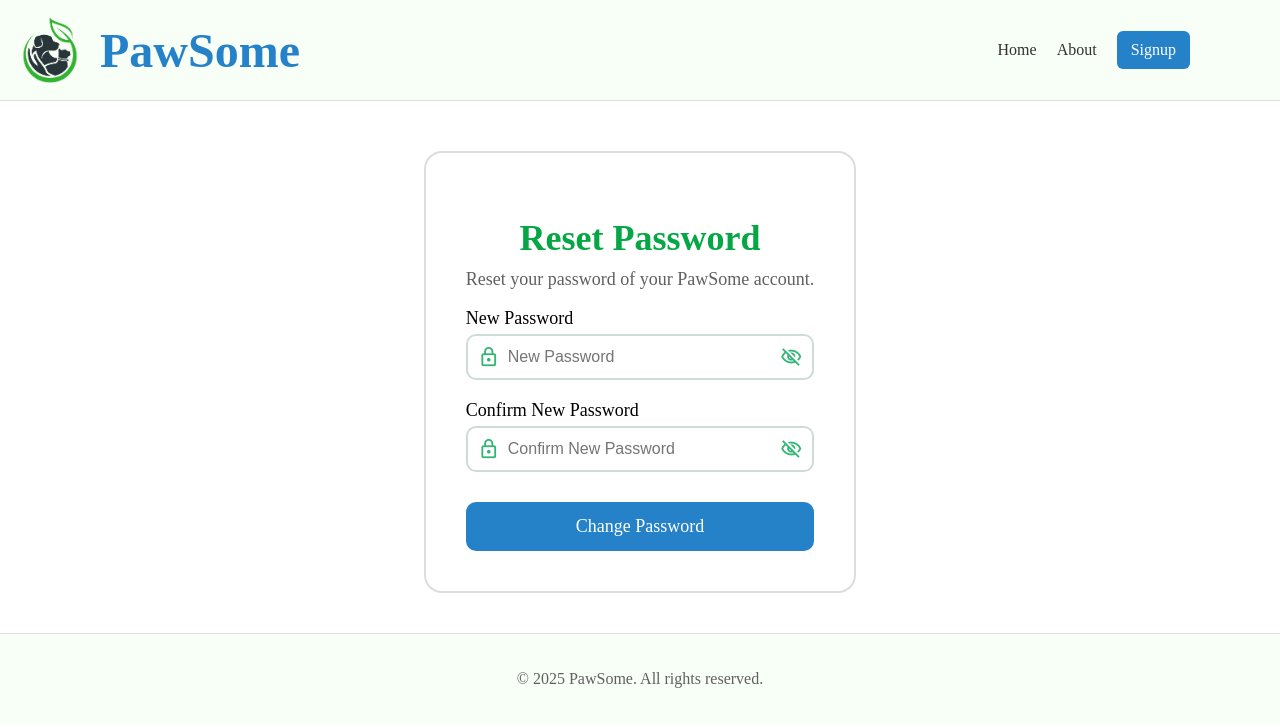
After one commit to Mubtasim36/PawSome-Project, a PHP site: page /forgot_password.html in a window 1280 px wide. The commit adds this page. Shown: the top 727 px of the page. Run offline with PHP 8.4, Linux system fonts and the light colour scheme.

Commit message:
Forgot Pass page done

```diff
--- /dev/null
+++ b/forgot_password.css
@@ -0,0 +1,189 @@
+html,
+body {
+  /* Ensures full height for body and html */
+  margin: 0;
+  padding: 0;
+  font-family: "Poppins";
+  background-color: #fefffe;
+  scroll-behavior: smooth; /* for smooth scrolling on clicking about button */
+}
+.header {
+  display: flex;
+  justify-content: space-between;
+  align-items: center;
+  padding: 10px 20px;
+  background-color: #f8fff6;
+  margin: 0px;
+  padding: 0px;
+  border-bottom: 1px solid #dddddd;
+}
+.SiteName {
+  display: flex;
+  align-items: center;
+  font-family: "Poppins";
+  font-size: 48px;
+  color: #2682c8;
+  margin: 0px;
+  padding: 0px;
+  font-weight: bold;
+  text-decoration: none;
+}
+.Home,
+.About,
+.Login,
+.Signup {
+  font-family: Poppins;
+  font-size: 16px;
+  padding: 10px;
+  text-decoration: none;
+  color: rgb(52, 49, 49);
+}
+
+.nav_bar {
+  display: flex;
+  margin-right: 80px;
+  align-items: center;
+}
+
+.LoginSection {
+  display: flex;
+  justify-content: center;
+  margin-top: 50px;
+}
+
+.signContainer {
+  height: auto;
+}
+.signHeader2 {
+  font-size: 36px;
+  color: #04a743;
+  margin-bottom: 10px;
+  display: flex;
+  justify-content: center;
+}
+.signSubHeader2 {
+  font-size: 18px;
+  color: #606060;
+  margin-top: 0px;
+  margin-bottom: 10px;
+}
+
+.loginText {
+  border: 2px solid #dddddd;
+  padding: 40px;
+  border-radius: 18px;
+}
+
+.Signup {
+  background-color: #2682c8;
+  color: white;
+  border-radius: 6px;
+  padding-left: 14px;
+  padding-right: 14px;
+  margin: 10px;
+}
+.pass,
+.confirm_pass {
+  font-size: 18px;
+  margin-bottom: 5px;
+}
+
+.inputField {
+  /* line 91 to 113;all inputfield class calling is to adjust icons inside input fields */
+  position: relative;
+  width: 100%;
+}
+
+.inputField input {
+  width: 100%;
+  padding: 12px 40px;
+  box-sizing: border-box;
+  border: 2px solid #cedcd6;
+  border-radius: 10px;
+  font-size: 16px;
+}
+
+.inputField .material-icons-outlined {
+  position: absolute;
+  top: 50%;
+  padding-left: 12px;
+  transform: translateY(-50%);
+  font-size: 22px;
+  color: #33b574;
+}
+.visibilityToggle {
+  /*for the eye icon in password field*/
+  position: absolute;
+  top: 50%;
+  right: 12px;
+  transform: translateY(-50%);
+  font-size: 22px;
+  color: #33b574;
+  cursor: pointer; /*to show clickable hand cursor*/
+}
+.ChangeBtn {
+  background-color: #2682c8;
+  color: white;
+  font-family: "Poppins";
+  font-size: 18px;
+  border: none;
+  border-radius: 10px;
+  padding: 14px 28px;
+  cursor: pointer;
+  margin-top: 10px;
+  width: 100%;
+}
+.ChangeBtn:hover {
+  background-color: #1e6bb8;
+}
+.passInput,
+.confirm_passInput {
+  display: flex;
+  align-items: center;
+  border: 1px solid #cccccc;
+  border-radius: 8px;
+  padding: 12px;
+  width: 90%;
+  margin-bottom: 20px;
+}
+.Home:hover,
+.About:hover,
+.Login:hover {
+  color: #50575d;
+}
+
+.Signup:hover {
+  background-color: #1e6bb8;
+  color: rgb(203, 214, 233);
+}
+.forgotPass {
+  text-align: right;
+}
+
+.Role {
+  font-size: 16px;
+  font-weight: 700;
+  color: #606060;
+  margin-top: 10px;
+  margin-bottom: 10px;
+  text-align: center;
+}
+
+.role-group {
+  display: flex;
+  justify-content: center;
+  gap: 20px;
+}
+.signupPrompt {
+  margin-top: 20px;
+  text-align: center;
+}
+.Footer {
+  margin-top: 40px;
+  padding: 20px;
+  text-align: center;
+  background-color: #f8fff6;
+  border-top: 1px solid #dddddd;
+  font-family: "Poppins";
+  color: #606060;
+}
--- /dev/null
+++ b/forgot_password.html
@@ -0,0 +1,98 @@
+<!DOCTYPE html>
+<html>
+  <head>
+    <title>PawSome</title>
+    <meta charset="UTF-8" />
+    <meta name="description" content="PawSome" />
+    <meta name="author" content="Al Mubtasim" />
+    <meta name="viewport" content="width=device-width,initial-scale=1.0" />
+    <link rel="stylesheet" href="forgot_password.css" />
+    <link rel="icon" type="image/x-icon" href="Images/Logo.png" />
+    <link
+      href="https://fonts.googleapis.com/icon?family=Material+Icons+Outlined"
+      rel="stylesheet"
+    />
+  </head>
+  <body class="Body">
+    <!-- Top Header with Navigation Bar and Registration Links -->
+    <header>
+      <div class="header">
+        <a href="home.html" class="SiteName">
+          <img
+            src="Images/Logo.png"
+            alt="Website Logo"
+            width="100"
+            height="100"
+          />
+          PawSome
+        </a>
+
+        <div class="nav_bar">
+          <a class="Home" href="home.html">Home</a>
+          <a class="About" href="home.html#features">About</a>
+          <!to scroll to features section-->
+          <a class="Signup" href="signup.html">Signup</a>
+        </div>
+      </div>
+    </header>
+
+    <div class="LoginSection">
+      <div class="loginText">
+        <h1 class="signHeader2">Reset Password</h1>
+        <p class="signSubHeader2">
+          Reset your password of your PawSome account.
+        </p>
+
+        <div class="signContainer">
+          <form id="LoginForm" class="loginform">
+            <div>
+              <p class="pass">New Password</p>
+              <div class="inputField">
+                <span class="material-icons-outlined" id="lock">lock</span>
+                <!to provide a means of applying styles or manipulating specific sections of text within a document   !>
+                <input
+                  class="passInput"
+                  type="password"
+                  id="npass"
+                  placeholder="New Password"
+                />
+                <span
+                  class="material-icons-outlined visibilityToggle"
+                  id="togglePassword"
+                >
+                  visibility_off
+                </span>
+              </div>
+            </div>
+            <div>
+              <p class="confirm_pass">Confirm New Password</p>
+              <div class="inputField">
+                <span class="material-icons-outlined" id="c_lock">lock</span>
+                <input
+                  class="confirm_passInput"
+                  type="password"
+                  id="cpass"
+                  placeholder="Confirm New Password"
+                />
+                <span
+                  class="material-icons-outlined visibilityToggle"
+                  id="toggleCPassword"
+                >
+                  visibility_off
+                </span>
+              </div>
+            </div>
+            <button type="button" id="ChangeBtn" class="ChangeBtn">
+              Change Password
+            </button>
+          </form>
+        </div>
+      </div>
+    </div>
+    <footer class="Footer">
+      <p class="footer-text">&copy; 2025 PawSome. All rights reserved.</p>
+      <!  &copy; is for copyright symbol-->
+    </footer>
+    <script src="forgot_password.js"></script>
+  </body>
+</html>
--- /dev/null
+++ b/forgot_password.js
@@ -0,0 +1,74 @@
+const passwordInput = document.getElementById("npass");
+const cpasswordInput = document.getElementById("cpass");
+const togglePassword = document.getElementById("togglePassword");
+const toggleCPassword = document.getElementById("toggleCPassword");
+
+/*for new password toggle*/
+togglePassword.addEventListener("click", () => {
+  const isHidden =
+    passwordInput.type === "password"; /* Checking password is hidden */
+
+  /* Toggle input type using if-else  */
+  if (isHidden) {
+    passwordInput.type = "text"; /* Show password */
+    togglePassword.textContent = "visibility"; /* Open eye icon */
+  } else {
+    passwordInput.type = "password"; /* Hide password */
+    togglePassword.textContent = "visibility_off"; /* Closed eye icon  */
+  }
+});
+
+/*for confirm password toggle*/
+
+toggleCPassword.addEventListener("click", () => {
+  const isHidden =
+    cpasswordInput.type === "password"; /* Checking password is hidden */
+  /* Toggle input type using if-else  */
+  if (isHidden) {
+    cpasswordInput.type = "text"; /* Show password */
+    toggleCPassword.textContent = "visibility"; /* Open eye icon */
+  } else {
+    cpasswordInput.type = "password"; /* Hide password */
+    toggleCPassword.textContent = "visibility_off"; /* Closed eye icon  */
+  }
+});
+
+function validateLogin() {
+  const user_password =
+    passwordInput.value.trim(); /*document.getElementById("npass") not used as it is already defined*/
+  const user_cpassword =
+    cpasswordInput.value.trim(); /*document.getElementById("cpass") not used as it is already defined*/
+
+  /* Check if empty */
+  if (user_password.length === 0) {
+    alert("New Password cannot be empty");
+    return false;
+  }
+
+  /* Check if password is empty */
+  if (user_cpassword.length === 0) {
+    alert("Confirm Password cannot be empty");
+    return false;
+  }
+  /* Check if password is atleast 6 chars */
+  if (user_password.length < 6) {
+    alert("Password must be at least 6 characters long");
+    return false;
+  }
+
+  /* Check if passwords match */
+  if (user_password !== user_cpassword) {
+    alert("Passwords do not match");
+    return false;
+  }
+  return true; /* Validation passed */
+}
+
+document.getElementById("ChangeBtn").addEventListener("click", () => {
+  if (validateLogin()) {
+    alert("Password changed successfully!");
+
+    // redirect to login page after alert
+    window.location.href = "login.html";
+  }
+});
--- a/home.css
+++ b/home.css
@@ -24,6 +24,8 @@ body {
   color: #2682c8;
   margin: 0px;
   padding: 0px;
+  font-weight: bold;
+  text-decoration: none;
 }
 .Home,
 .About,
```
Also changed, not shown: home.html (+15 -3 lines), login.css (added, +205 -0 lines), login.html (added, +97 -0 lines), login.js (added, +55 -0 lines), Images/Forgot.jpg (added), Images/image.psd(1).png (deleted), Images/signin.png (added).
